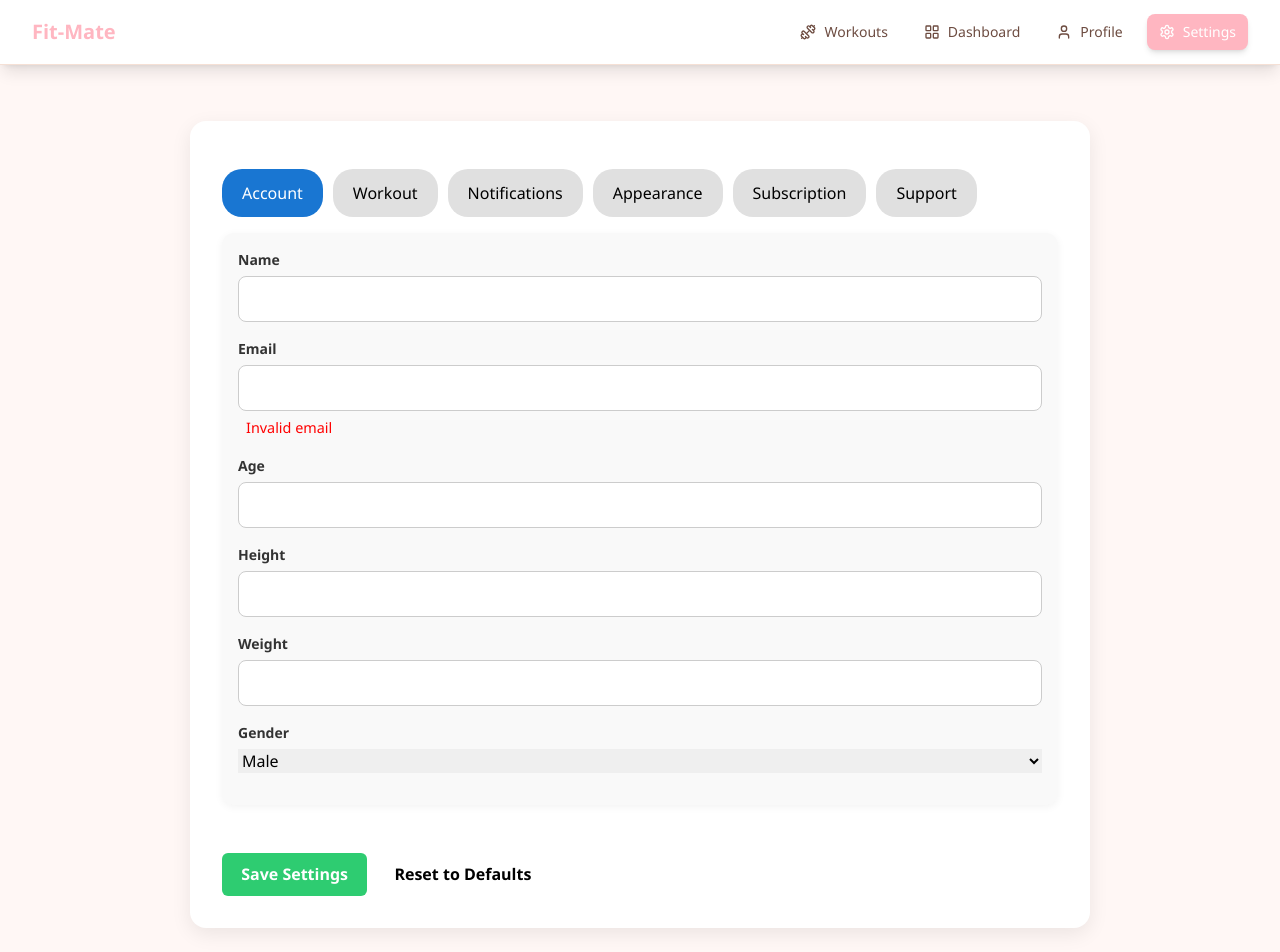
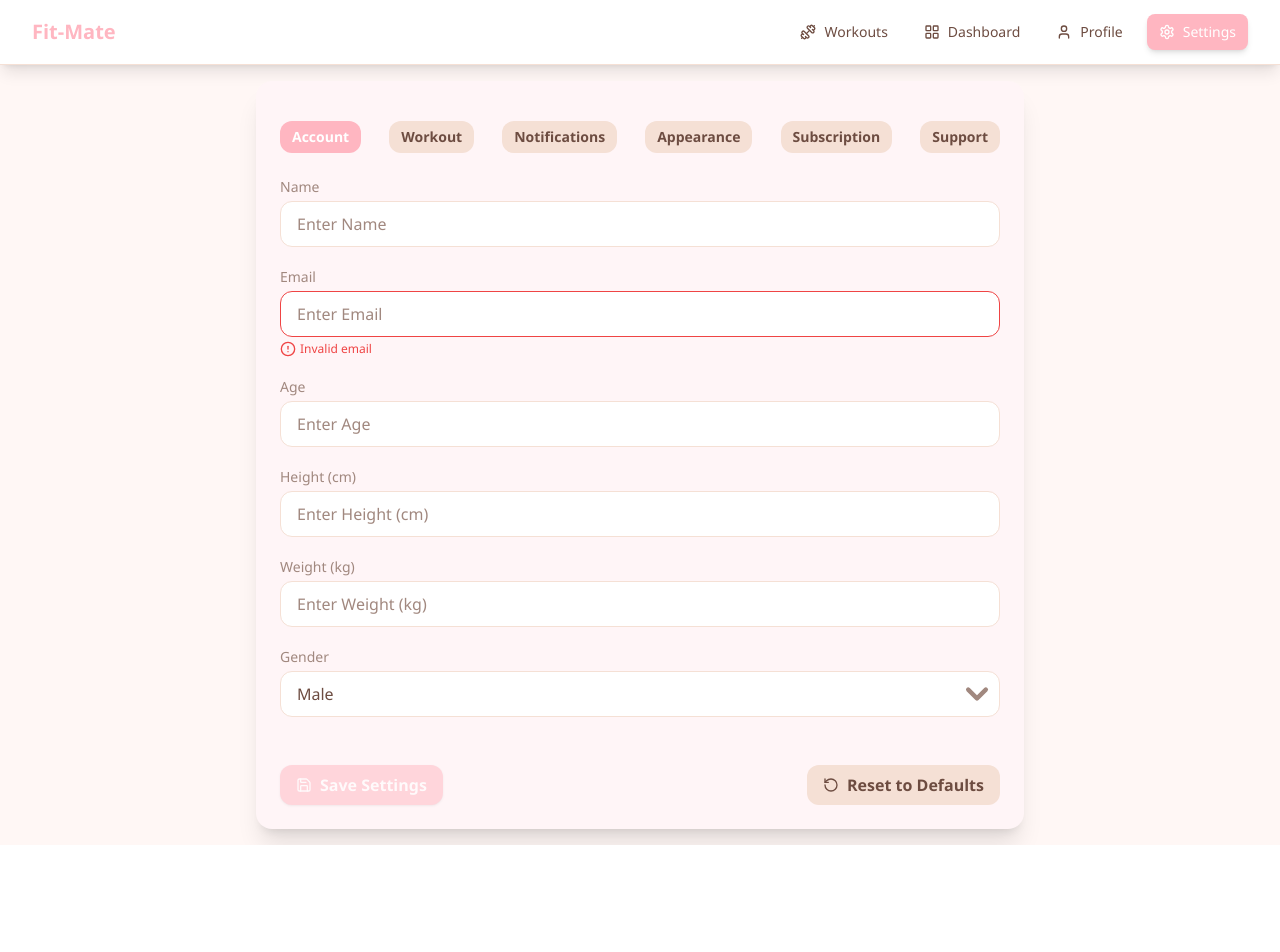
Before and after one commit to Moringa-SDF-PT10/group-12-fitness-tracker-app-project, a React (Vite) app: page /settings in a window 1280 px wide. Shown: the top 952 px of the page. After the commit the page ends 845 px from the top, so only its background shows below. Built offline with nearby package versions, Linux system fonts and the light colour scheme; sample sign-in values are in the browser's storage.

Commit message:
added submit button to the feedback form

```diff
--- a/src/pages/SettingsPage.jsx
+++ b/src/pages/SettingsPage.jsx
@@ -105,12 +105,6 @@ const defaultUserData = {
     feedback: '',
   };
 
-
-
-
-
-
-
 const SettingsPage = () => {
 
 
@@ -212,16 +206,38 @@ const SettingsPage = () => {
   setTimeout(() => setFeedbackMessage(''), 4000);
 };
 
+const tabsConfig = [
+{ id: 'Account', label: 'Account', icon: <UserCircle /> },
+{ id: 'Workout', label: 'Workout Goals', icon: <Zap /> },
+{ id: 'Notifications', label: 'Notifications', icon: <Bell /> },
+{ id: 'DataSync', label: 'Data & Sync', icon: <Share2 /> },
+{ id: 'Appearance', label: 'Appearance', icon: <Eye /> },
+{ id: 'Subscription', label: 'Subscription', icon: <ShieldCheck /> },
+{ id: 'Support', label: 'Support', icon: <MessageSquare /> },
+];
 
  const { profile, goals, preferences, notifications, appearance, subscription, supportEmail } = userData;
 
+  const renderInput = (label, section, field, type = 'text') => (
+    <StyledInputGroup label={label} htmlFor={field} error={field === 'email' && !validateEmail(profile.email) ? 'Invalid email' : ''}>
+      <StyledInput
+        id={field}
+        type={type}
+        value={userData[section][field]}
+        onChange={val => handleChange(section, field, val)}
+        placeholder={`Enter ${label}`}
+        error={field === 'email' && !validateEmail(profile.email)}
+      />
+    </StyledInputGroup>
+  );
+
   return (
-    <div className="settings-page">
-      <div className="tabs">
+    <div className="max-w-3xl mx-auto p-6 bg-[#FFF5F7] rounded-2xl shadow-xl">
+      <div className="flex justify-between mb-6">
         {['Account', 'Workout', 'Notifications', 'Appearance', 'Subscription', 'Support'].map(tab => (
           <button
             key={tab}
-            className={`tab-btn ${userData.tab === tab ? 'active' : ''}`}
+            className={`px-3 py-1.5 rounded-xl text-sm font-semibold transition-colors ${userData.tab === tab ? 'bg-[#FFB6C1] text-white' : 'bg-[#F5E0D5] text-[#6D4C41]'}`}
             onClick={() => handleTabChange(tab)}
           >
             {tab}
@@ -229,130 +245,114 @@ const SettingsPage = () => {
         ))}
       </div>
 
-      <div className="settings-section">
       {userData.tab === 'Account' && (
-          <div className="section account-section">
-            {['name', 'email', 'age', 'height', 'weight'].map(field => (
-              <div key={field} className="input-group">
-                <label>{field.charAt(0).toUpperCase() + field.slice(1)}</label>
-                <input
-                  type={field === 'email' ? 'email' : 'text'}
-                  value={profile[field]}
-                  onChange={e => handleChange('profile', field, e.target.value)}
-                  className={field === 'email' && !validateEmail(profile.email) ? 'input-error' : ''}
+        <div>
+          {renderInput('Name', 'profile', 'name')}
+          {renderInput('Email', 'profile', 'email', 'email')}
+          {renderInput('Age', 'profile', 'age')}
+          {renderInput('Height (cm)', 'profile', 'height')}
+          {renderInput('Weight (kg)', 'profile', 'weight')}
+          <StyledInputGroup label="Gender" htmlFor="gender">
+            <StyledSelect
+              value={profile.gender}
+              onChange={val => handleChange('profile', 'gender', val)}
+              options={['Male', 'Female', 'Other']}
             />
-                {field === 'email' && !validateEmail(profile.email) && (
-                  <span className="error-text">Invalid email</span>
-                )}
-              </div>
-            ))}
-            <div className="input-group">
-              <label>Gender</label>
-              <select value={profile.gender} onChange={e => handleChange('profile', 'gender', e.target.value)}>
-                <option>Male</option>
-                <option>Female</option>
-                <option>Other</option>
-              </select>
-            </div>
+          </StyledInputGroup>
         </div>
       )}
 
       {userData.tab === 'Workout' && (
-          <div className="section workout-section">
+        <div>
           {['workouts', 'equipment', 'timeConstraints'].map(field => (
-              <div key={field} className="input-group">
-                <label>{field.replace(/([A-Z])/g, ' $1')}</label>
-                <input
-                  type="text"
-                  value={preferences[field]}
-                  onChange={e => handleChange('preferences', field, e.target.value)}
-                />
-              </div>
+            renderInput(field.replace(/([A-Z])/g, ' $1'), 'preferences', field)
           ))}
         </div>
       )}
 
       {userData.tab === 'Notifications' && (
-          <div className="section notification-section">
+        <div>
           {Object.keys(notifications).map(key => (
-              <div key={key} className="toggle-wrapper">
-                <label>
-                  <input
-                    type="checkbox"
+            <StyledToggle
+              key={key}
+              id={key}
+              label={key.replace('notify', '').replace(/([A-Z])/g, ' $1').trim()}
               checked={notifications[key]}
-                    onChange={e => handleToggle('notifications', key, e.target.checked)}
+              onChange={val => handleToggle('notifications', key, val)}
             />
-                  {key.replace('notify', '').replace(/([A-Z])/g, ' $1').trim()}
-                </label>
-              </div>
           ))}
         </div>
       )}
 
       {userData.tab === 'Appearance' && (
-          <div className="section appearance-section">
-            <div className="input-group">
-              <label>Theme</label>
-              <select value={appearance.theme} onChange={e => handleChange('appearance', 'theme', e.target.value)}>
-                <option value="light">Light</option>
-                <option value="dark">Dark</option>
-                <option value="system">System</option>
-              </select>
-            </div>
-            <div className="input-group">
-              <label>Font Size</label>
-              <select value={appearance.fontSize} onChange={e => handleChange('appearance', 'fontSize', e.target.value)}>
-                <option value="small">Small</option>
-                <option value="medium">Medium</option>
-                <option value="large">Large</option>
-              </select>
-            </div>
+        <div>
+          <StyledInputGroup label="Theme" htmlFor="theme">
+            <StyledSelect
+              value={appearance.theme}
+              onChange={val => handleChange('appearance', 'theme', val)}
+              options={['light', 'dark', 'system']}
+            />
+          </StyledInputGroup>
+          <StyledInputGroup label="Font Size" htmlFor="fontSize">
+            <StyledSelect
+              value={appearance.fontSize}
+              onChange={val => handleChange('appearance', 'fontSize', val)}
+              options={['small', 'medium', 'large']}
+            />
+          </StyledInputGroup>
         </div>
       )}
 
       {userData.tab === 'Subscription' && (
-        <div className="settings-section">
-          <h2>Subscription</h2>
-          <label>
-            Plan
-            <select
-              value={userData.subscription.plan}
-              onChange={e => handleChange('subscription', 'plan', e.target.value)}
+        <StyledInputGroup label="Plan" htmlFor="plan">
+          <StyledSelect
+            value={subscription.plan}
+            onChange={val => handleChange('subscription', 'plan', val)}
+            options={['Free', 'Pro', 'Premium']}
+          />
+        </StyledInputGroup>
+      )}
+
+      {userData.tab === 'Support' && (
+        <div>
+          <p className="text-[#6D4C41] mb-2">Contact Support: {supportEmail}</p>
+          <StyledInputGroup label="Feedback" htmlFor="feedback">
+            <StyledInput
+              id="feedback"
+              value={feedback}
+              onChange={setFeedback}
+              placeholder="Write your feedback..."
+            />
+          </StyledInputGroup>
+          <button
+            className="bg-[#FFB6C1] text-white px-4 py-2 rounded-xl shadow hover:bg-[#f794b6] transition-colors"
+            onClick={handleFeedbackSubmit}
           >
-              <option value="Free">Free</option>
-              <option value="Pro">Pro</option>
-              <option value="Premium">Premium</option>
-            </select>
-          </label>
+            Submit Feedback
+          </button>
+          {feedbackMessage && <p className="mt-2 text-green-600 flex items-center"><CheckCircle className="w-4 h-4 mr-1" />{feedbackMessage}</p>}
         </div>
       )}
 
-        {userData.tab === 'Support' && (
-          <div className="section support-section">
-            <p>Contact Support: {supportEmail}</p>
-            <div className="input-group">
-              <label>Feedback</label>
-              <input
-                type="text"
-                value={feedback}
-                onChange={e => setFeedback(e.target.value)}
-              />
-              <button onClick={handleFeedbackSubmit}>Submit</button>
-            </div>
-            {feedbackMessage && <p className="feedback-message">{feedbackMessage}</p>}
-          </div>
+      <div className="flex justify-between items-center mt-8">
+        <button
+          className="flex items-center gap-2 bg-[#FFB6C1] text-white px-4 py-2 rounded-xl shadow hover:bg-[#f794b6] transition-colors disabled:opacity-50"
+          onClick={handleSave}
+          disabled={!isDirty}
+        >
+          <Save className="w-4 h-4" /> Save Settings
+        </button>
+        <button
+          className="flex items-center gap-2 text-[#6D4C41] bg-[#F5E0D5] px-4 py-2 rounded-xl hover:bg-[#f5d3c1] transition-colors"
+          onClick={resetSettings}
+        >
+          <RotateCcw className="w-4 h-4" /> Reset to Defaults
+        </button>
+        {isDirty && (
+          <span className="text-sm text-red-500 flex items-center gap-1">
+            <AlertCircle className="w-4 h-4" /> Unsaved changes
+          </span>
         )}
-
-
-        <div className="settings-actions">
-          <button className="btn btn-save" onClick={handleSave} disabled={!isDirty}>
-            Save Settings
-          </button>
-          <button className="btn btn-reset" onClick={resetSettings}>
-            Reset to Defaults
-          </button>
-          {isDirty && <span className="unsaved-warning">You have unsaved changes</span>}
-        </div>
       </div>
     </div>
   );
```
Lines whose indentation alone changed are shown as unchanged.
